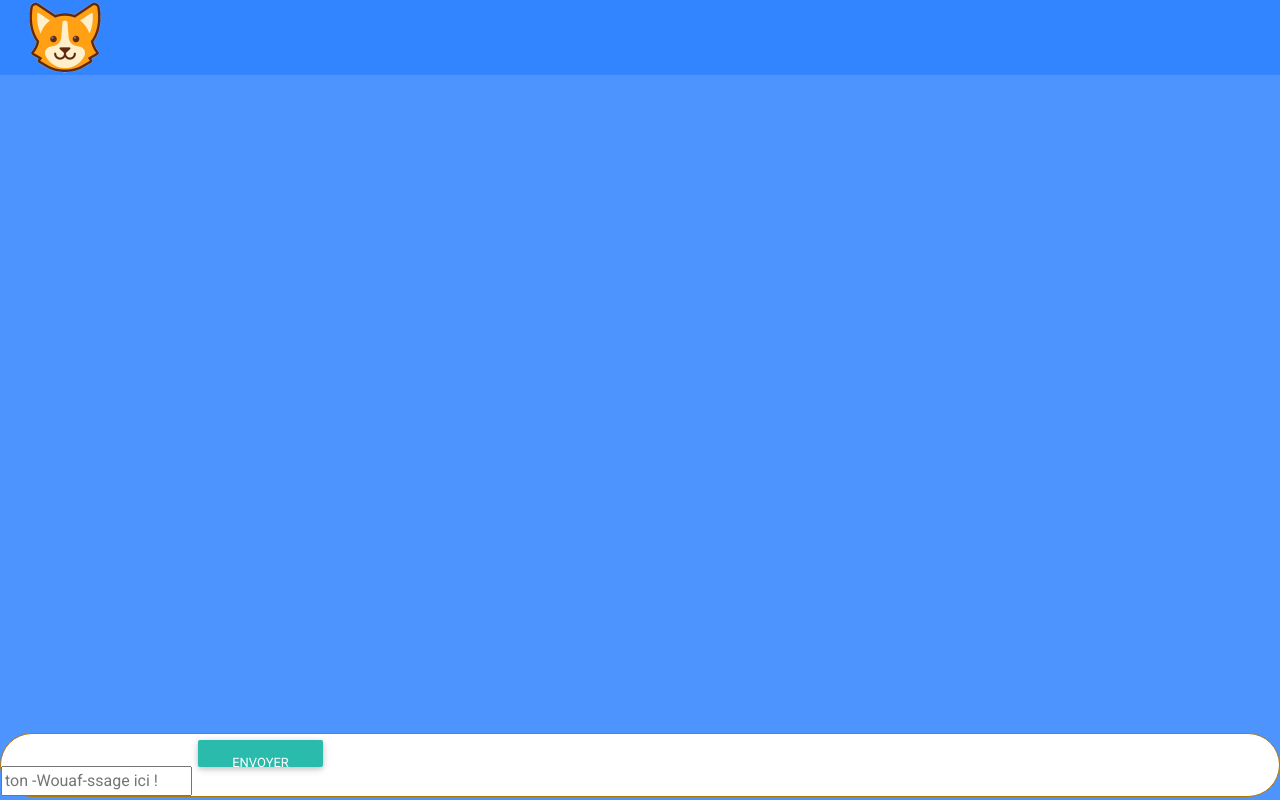
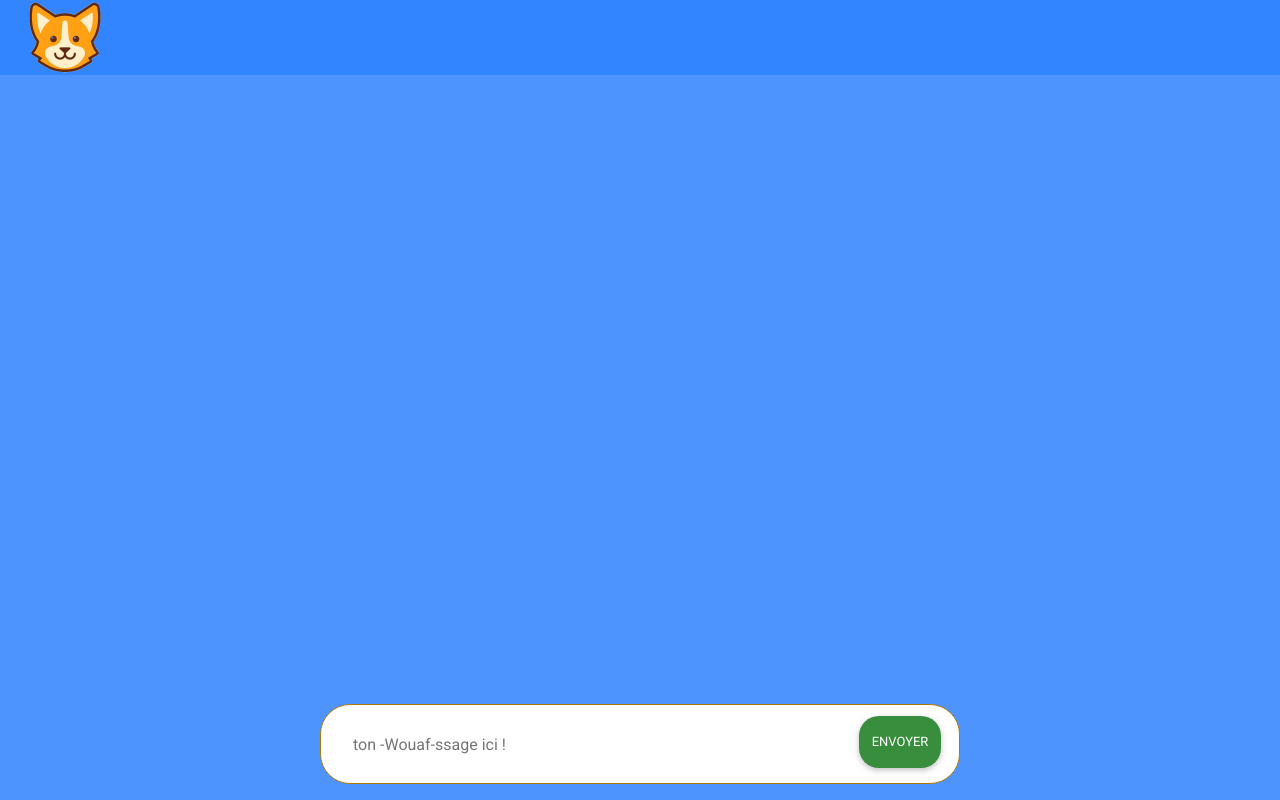
Before and after one commit to Naceas/Tchien, a React (Create React App) app in the folder tchien/: page /tchat in a window 1280 px wide. Built offline with nearby package versions, Linux system fonts and the light colour scheme; no server answers.

Commit message:
Updated CSS for message field and send button

```diff
--- a/tchien/src/assets/Form.css
+++ b/tchien/src/assets/Form.css
@@ -1,6 +1,7 @@
 @import url('https://fonts.googleapis.com/css?family=Shadows+Into+Light&display=swap');
 
 h1 {
+	font-weight: bold;
 	margin-top: 5em !important;
 	font-family: 'Shadows Into Light', cursive;
 }
@@ -8,3 +9,7 @@ h1 {
 input {
 	margin-top: 2em !important;
 }
+
+.MDBCol {
+	text-align: center;
+}
--- a/tchien/src/assets/css/Body.css
+++ b/tchien/src/assets/css/Body.css
@@ -1,22 +1,35 @@
-.message-box{
+.message-box {
+    text-align: center;
+}
+
+.discussion {
+    overflow-wrap: break-word;
+    max-width: 500px;
+    max-height: 80vh;
+    overflow: auto;
+}
+
+#message {
     position: fixed;
-    bottom:0px;
-    margin-bottom: 3px;
-    border-radius: 60px;
+    bottom: 1em;
+    left: 25%;
+    border-radius: 30px;
     border-style: solid;
     border-width: 1px;
     border-color: #B37700;
     background-color: white;
-    z-index: 10;
+    z-index: 0;
+    width: 50vw;
+    height: 5em;
+    padding: 2em;
+    min-width: 100px;
 }
 
-.sendBouton{
-    height: 20px;
-    padding: 10px;
+#sendButton {
+    height: 4em;
+    padding: 1em;
+    border-radius: 20px;
+    position: fixed;
+    bottom: 2em;
+    right: 26%;
 }
-
-.discussion{
-    overflow-wrap: break-word;
-
-    max-width: 500px;
-}
--- a/tchien/src/components/Body.js
+++ b/tchien/src/components/Body.js
@@ -15,7 +15,7 @@ export default class Body extends React.Component {
             pseudo: cookies.get('pseudo') || 'Unknown Doggo'
         };
 
-        this.socket = io('http://10.35.12.168:8080');
+        this.socket = io('http://10.35.12.168:8080'); // tchien-web-app.firebaseapp.com
         this.socket.on('message', data => {
             this.print(data.message, data.pseudo);
         });
@@ -23,8 +23,11 @@ export default class Body extends React.Component {
 
     print = (message, pseudo = null) => {
         var messages = document.getElementById('messages');
-        var pseudoElement = document.createElement('u')
+        var pseudoElement = document.createElement('u');
         var messageElement = document.createElement('span');
+
+        pseudoElement.className = 'coucou';
+
         var br = document.createElement('br');
 
         messageElement.textContent = message;
@@ -43,6 +46,10 @@ export default class Body extends React.Component {
 
     send = () => {
         let message = document.getElementById('message');
+
+        if (!message.value) {
+            return;
+        }
 
         this.socket.emit('message', { "pseudo": this.state.pseudo, "message": message.value });
         this.print(message.value);
@@ -67,7 +74,7 @@ export default class Body extends React.Component {
                 <MDBContainer fluid className="message-box">
                     <MDBRow className="rowToBeAlgined">
                         <input id="message" size="lg" placeholder="ton -Wouaf-ssage ici !" />
-                        <MDBBtn className="sendBouton" onClick={this.send} >Envoyer</MDBBtn>
+                        <MDBBtn id="sendButton" onClick={this.send} className="btn btn-dark-green" >Envoyer</MDBBtn>
                     </MDBRow>
                 </MDBContainer>
             </div>
--- a/tchien/src/components/Form.js
+++ b/tchien/src/components/Form.js
@@ -32,7 +32,7 @@ export default class Form extends React.Component {
 		return (
 			<MDBContainer size="sm">
 				<MDBRow center>
-					<MDBCol bottom md="4">
+					<MDBCol md="4" className="MDBCol">
 						<h1>TCHIEN</h1>
 						<img src="https://cdn.discordapp.com/attachments/664806572622610445/676775967930449940/TchienLogo.gif" alt="Logo Tchien" width="256" />
 						<br />
```
